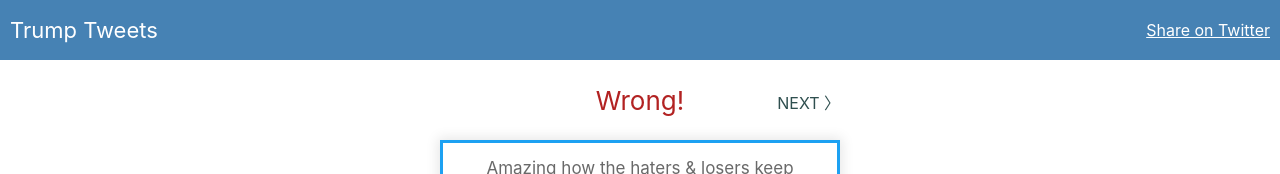
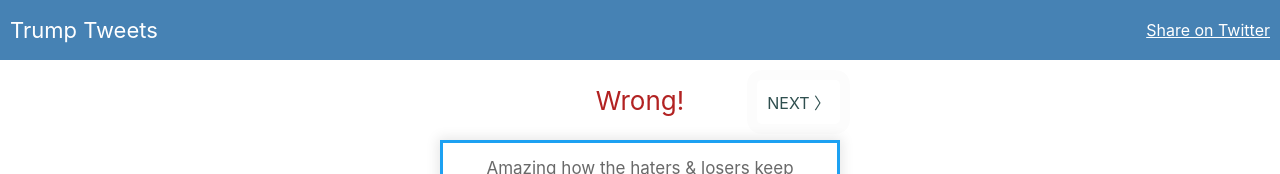
Before and after one commit to davidgilbertson/trump-tweets, a React (Create React App) app: page / in a window 1280 px wide. Both pictures are taken after a click on the link 640 px from the left and 356 px from the top of the page. Shown: the top 174 px of the page. Built offline with nearby package versions, Linux system fonts and the light colour scheme.

Commit message:
Make "Next" button pulsate

```diff
--- a/src/AnswerPage/AnswerPage.css
+++ b/src/AnswerPage/AnswerPage.css
@@ -24,13 +24,14 @@
 .answer-page__nav-button {
   position: absolute;
   top: 20px;
-  padding: 10px 0; /* fat tap area */
+  padding: 10px; /* fat tap area */
   font-size: 16px;
   border: none;
   outline: none;
   background: none;
   text-transform: uppercase;
   color: darkslategrey;
+  cursor: pointer;
 }
 
 .answer-page__nav-button--prev {
@@ -40,3 +41,14 @@
 .answer-page__nav-button--next {
   right: 0;
 }
+
+.answer-page__nav-button--pulse {
+  border-radius: 5px;
+  animation: emit 1s 2s infinite;
+}
+
+
+@keyframes emit {
+  from { box-shadow: 0 0 0 0 rgba(80 ,80 ,80 , 0.6) }
+  to { box-shadow: 0 0 0 10px rgba(80 ,80 ,80 , 0) }
+}
--- a/src/AnswerPage/AnswerPage.js
+++ b/src/AnswerPage/AnswerPage.js
@@ -1,5 +1,6 @@
 import React from 'react';
 import PropTypes from 'prop-types';
+import classnames from 'classnames';
 
 import './AnswerPage.css';
 import Tweet from '../Tweet/Tweet';
@@ -17,6 +18,12 @@ const AnswerPage = (props) => {
     ? <p className="answer-page__wrong-message">Wrong!</p>
     : <p className="answer-page__correct-message">Correct!</p>;
 
+    const nextButtonClassName = classnames(
+      'answer-page__nav-button',
+      'answer-page__nav-button--next',
+      { 'answer-page__nav-button--pulse': props.currentTweetIndex === 0 },
+    );
+
   return (
     <div>
       <div className="answer-page__nav-wrapper">
@@ -30,7 +37,7 @@ const AnswerPage = (props) => {
         {rightWrongMessage}
 
         <button
-          className="answer-page__nav-button answer-page__nav-button--next"
+          className={nextButtonClassName}
           onClick={props.goToNextPage}
         >{props.nextButtonText} 〉</button>
       </div>
```
